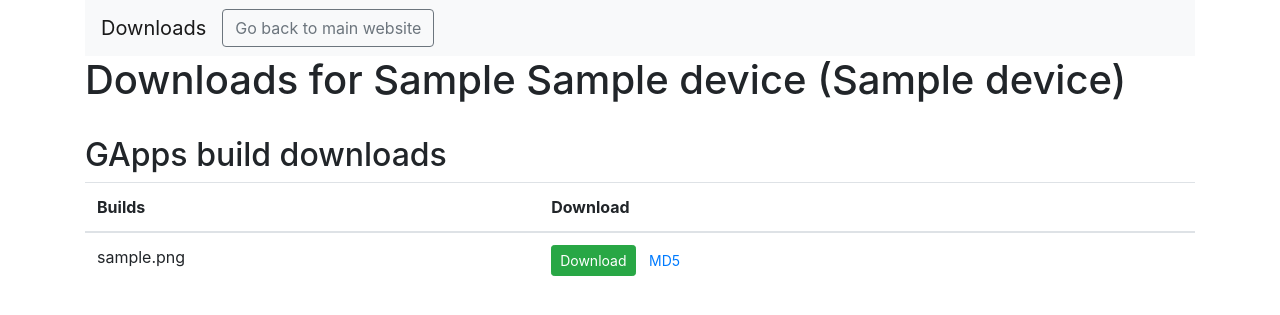
After one commit to shipperstack/shipper, a Django app: page /1/ in a window 1280 px wide. The commit adds this page. Shown: the top 315 px of the page. Run offline with Django 3.2, Linux system fonts and the light colour scheme; tables that the repository leaves empty hold one stand-in row (values such as "Sample post"); parts of the project's set-up code (start-up, migrations or seed data) failed here and were passed over; some libraries are stand-ins or nearby versions.

Commit message:
Add device historical builds page
Shows all builds published for a given device

```diff
--- a/shipper/models.py
+++ b/shipper/models.py
@@ -58,6 +58,15 @@ class Device(models.Model):
     def get_latest_nongapps_build_object(self):
         return self.builds.filter(gapps=False).latest('id')
 
+    def get_all_build_objects(self):
+        return self.builds.all()
+
+    def get_all_gapps_build_objects(self):
+        return self.builds.filter(gapps=True).all()
+
+    def get_all_nongapps_build_objects(self):
+        return self.builds.filter(gapps=False).all()
+
 
 # Build Model
 class Build(models.Model):
--- a/shipper/templates/shipper/downloads.html
+++ b/shipper/templates/shipper/downloads.html
@@ -14,7 +14,7 @@
             {% for device in object_list %}
             <tr>
                 {% if device.has_builds %}
-                    <td>{{device}}</td>
+                    <td><a href="{{ device.id }}">{{device}}</a></td>
                     <td>
                         {% if device.has_gapps_builds %}
                             <a href="{{ device.get_latest_gapps_build_object.zip_file.url }}" class="btn btn-success btn-sm" title="">GApps</a>
--- /dev/null
+++ b/shipper/templates/shipper/downloads_device.html
@@ -0,0 +1,56 @@
+{% extends 'user_base.html' %}
+
+{% block title %}Downloads for {{ object }}{% endblock %}
+
+{% block content %}
+    <h1>Downloads for {{ object }}</h1>
+    <br>
+
+    {% if object.has_gapps_builds %}
+    <h2>GApps build downloads </h2>
+    <table class="table">
+        <thead>
+        <tr>
+            <th scope="col">Builds</th>
+            <th scope="col">Download</th>
+        </tr>
+        </thead>
+        <tbody>
+            {% for build in object.get_all_gapps_build_objects %}
+            <tr>
+                    <td>{{build}}</td>
+                    <td>
+                            <a href="{{ build.zip_file.url }}" class="btn btn-success btn-sm" title="">Download</a>
+                            <a href="{{ build.md5_file.url }}" class="btn btn-link btn-sm">MD5</a>
+                    </td>
+            </tr>
+            {% endfor %}
+        </tbody>
+    </table>
+    {% endif %}
+    {% if object.has_nongapps_builds %}
+    <h2>Vanilla build downloads </h2>
+    <table class="table">
+        <thead>
+        <tr>
+            <th scope="col">Builds</th>
+            <th scope="col">Download</th>
+        </tr>
+        </thead>
+        <tbody>
+            {% for build in object.get_all_nongapps_build_objects %}
+            <tr>
+                    <td>{{build}}</td>
+                    <td>
+                            <a href="{{ build.zip_file.url }}" class="btn btn-success btn-sm" title="">Download</a>
+                            <a href="{{ build.md5_file.url }}" class="btn btn-link btn-sm">MD5</a>
+                    </td>
+            </tr>
+            {% endfor %}
+        </tbody>
+    </table>
+    {% endif %}
+    {% if not object.has_gapps_builds and not object.has_nogapps_builds %}
+    <h2>Sorry, this device currently has no builds. Check back later!</h2>
+    {% endif %}
+{% endblock %}
--- a/shipper/urls.py
+++ b/shipper/urls.py
@@ -3,6 +3,7 @@ from .views import *
 
 urlpatterns = [
     path('', DownloadsView.as_view(), name='downloads'),
+    path('<int:pk>/', DownloadsDeviceView.as_view(), name='downloads_device'),
     path('maintainers/', MaintainerDashboardView.as_view(), name='dashboard'),
     path('maintainers/device/<int:pk>/', DeviceDetailView.as_view(), name='device_detail'),
     path('maintainers/device/<int:pkd>/build/<int:pk>/', BuildDetailView.as_view(), name='build_detail'),
--- a/shipper/views.py
+++ b/shipper/views.py
@@ -28,6 +28,19 @@ class DownloadsView(ListView):
             'downloads_page_main_branding': settings.DOWNLOADS_PAGE_MAIN_BRANDING
         }
         return super().get(request, *args, **kwargs)
+
+
+class DownloadsDeviceView(DetailView):
+    template_name = 'shipper/downloads_device.html'
+    model = Device
+
+    def get(self, request, *args, **kwargs):
+        self.extra_context = {
+            'main_website_url': settings.MAIN_WEBSITE_URL,
+            'downloads_page_main_branding': settings.DOWNLOADS_PAGE_MAIN_BRANDING
+        }
+        return super().get(request, *args, **kwargs)
+
 
 
 class MaintainerDashboardView(LoginRequiredMixin, ListView):
```
